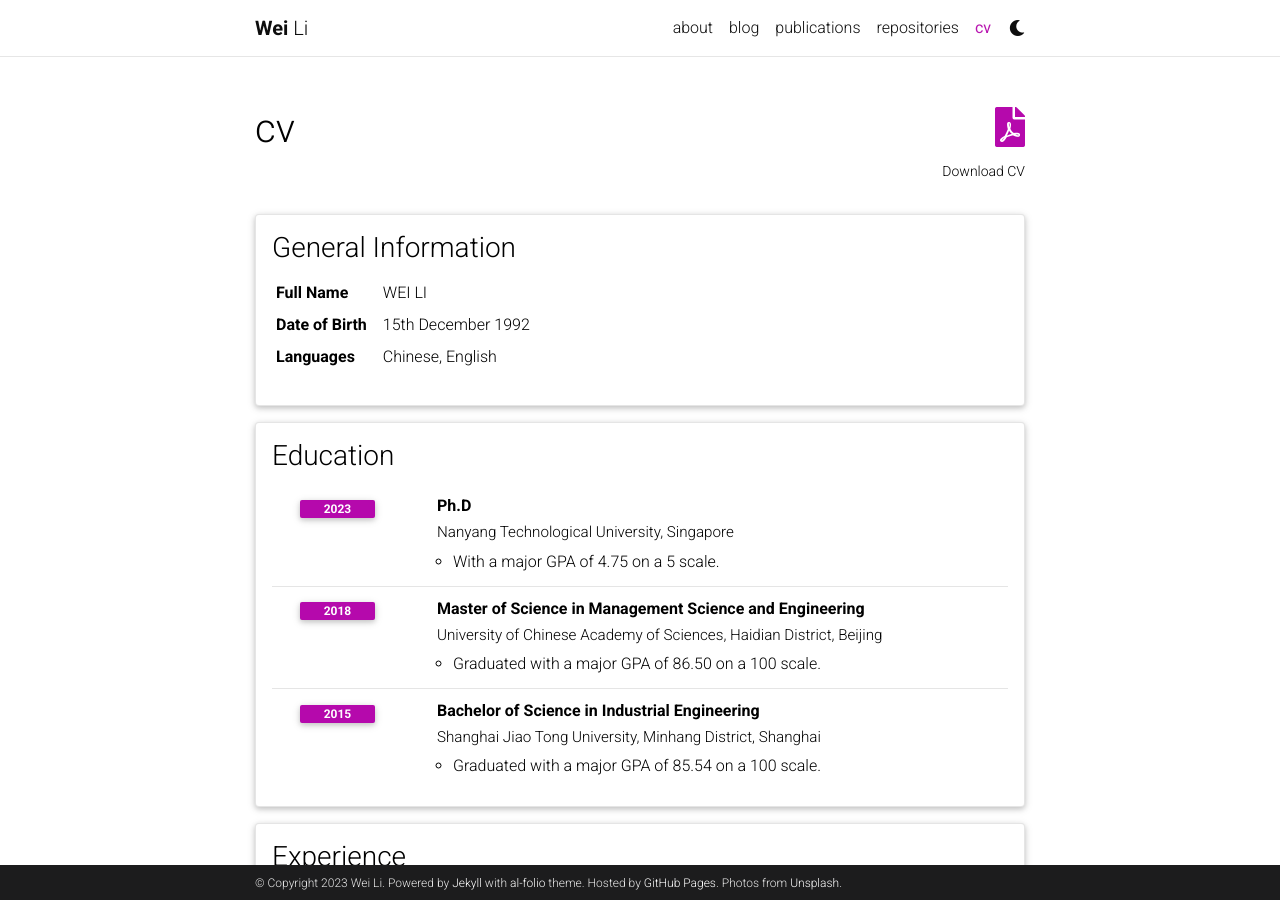
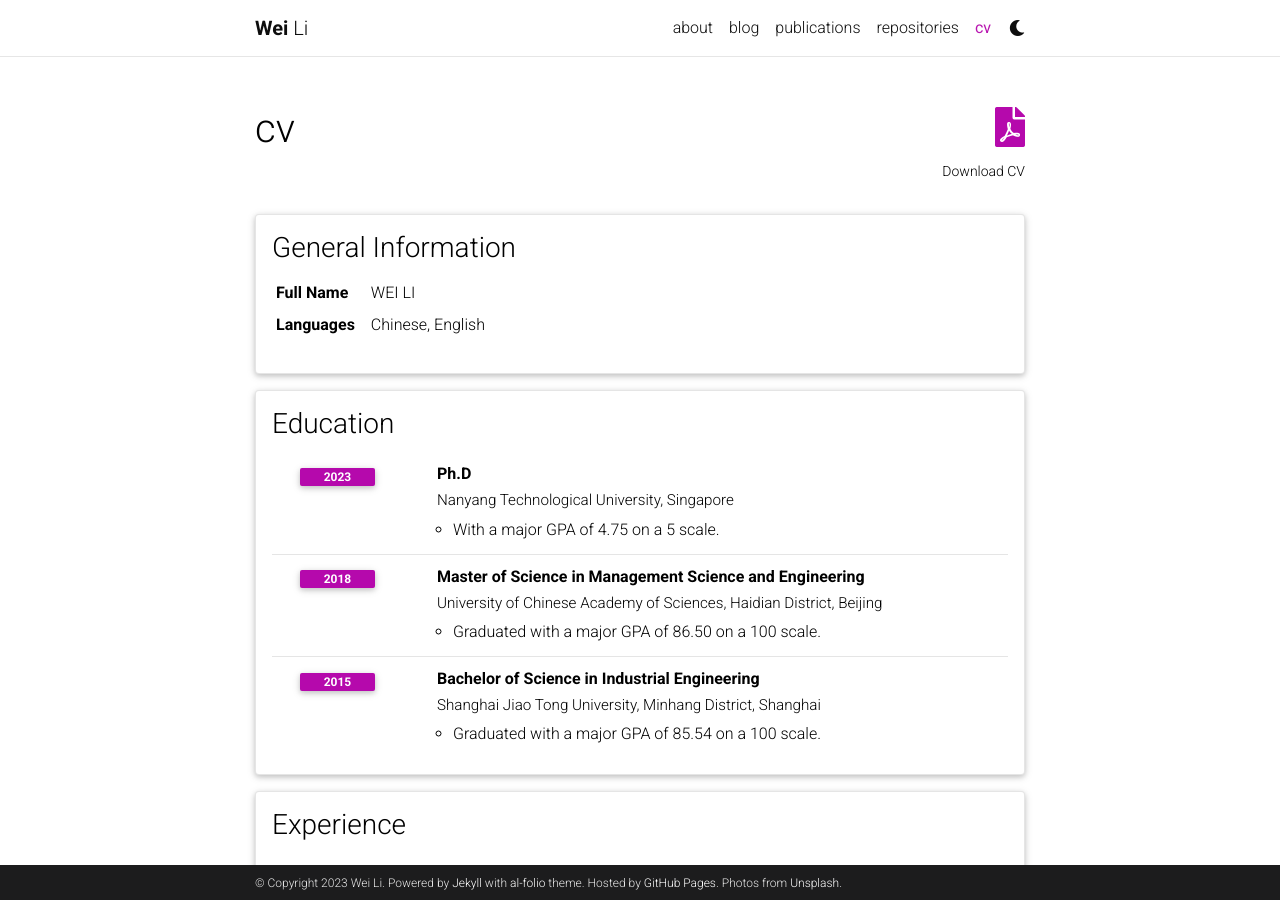
Before and after one commit to Maxwe11y/Maxwe11y.github.io, a Jekyll site: the page built from _pages/cv.md, in a window 1280 px wide and 900 px high. Built offline with Jekyll 4.4.1, drawn with Linux system fonts in a browser that asks for light colours; comment, search, counter and statistics services are not loaded; a style sheet for code colours, icons or effects is not loaded.

Commit message:
Update cv.yml

```diff
--- a/_data/cv.yml
+++ b/_data/cv.yml
@@ -3,8 +3,6 @@
   contents:
     - name: Full Name
       value: WEI LI
-    - name: Date of Birth
-      value: 15th December 1992
     - name: Languages
       value: Chinese, English
 
```
